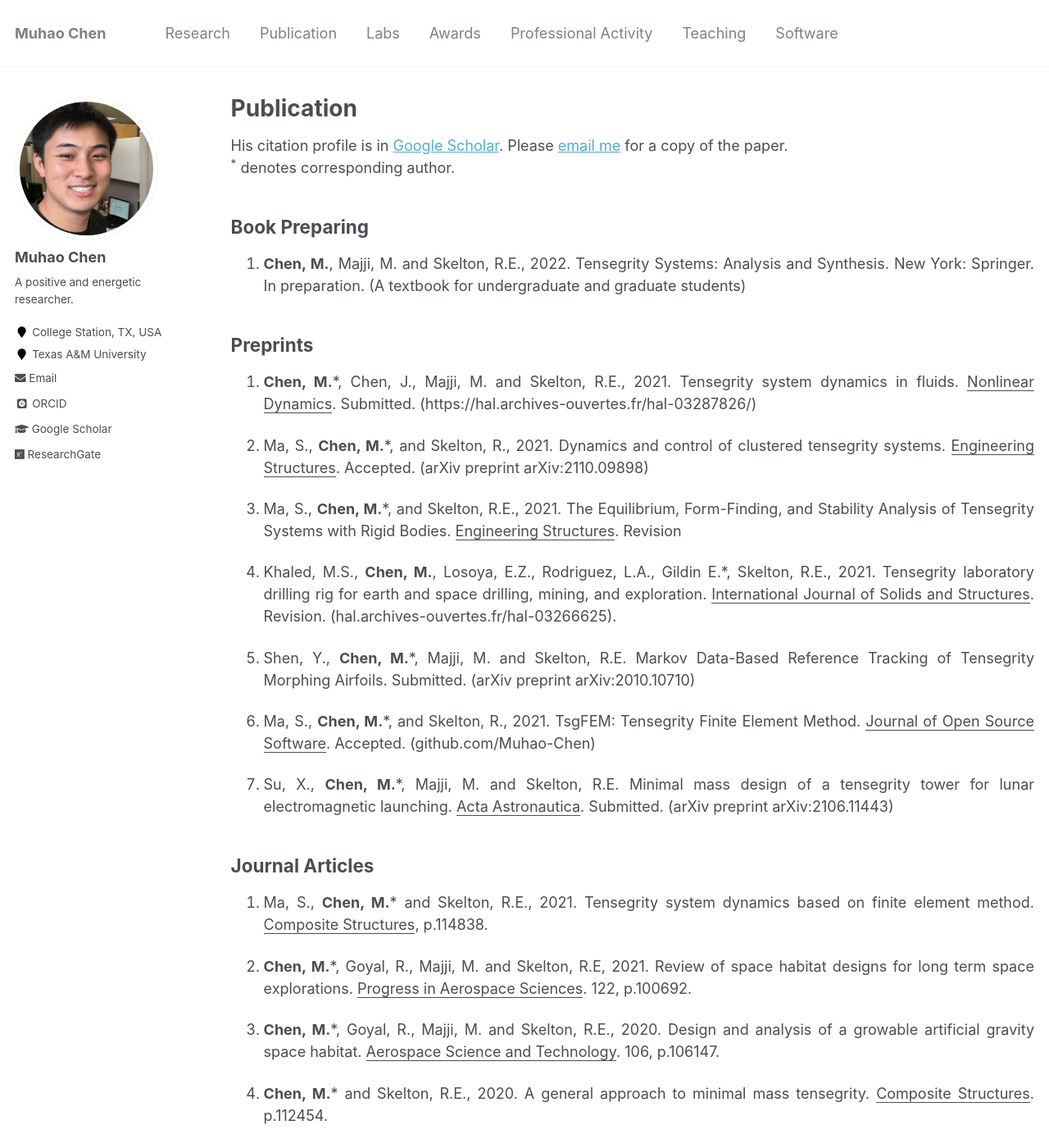
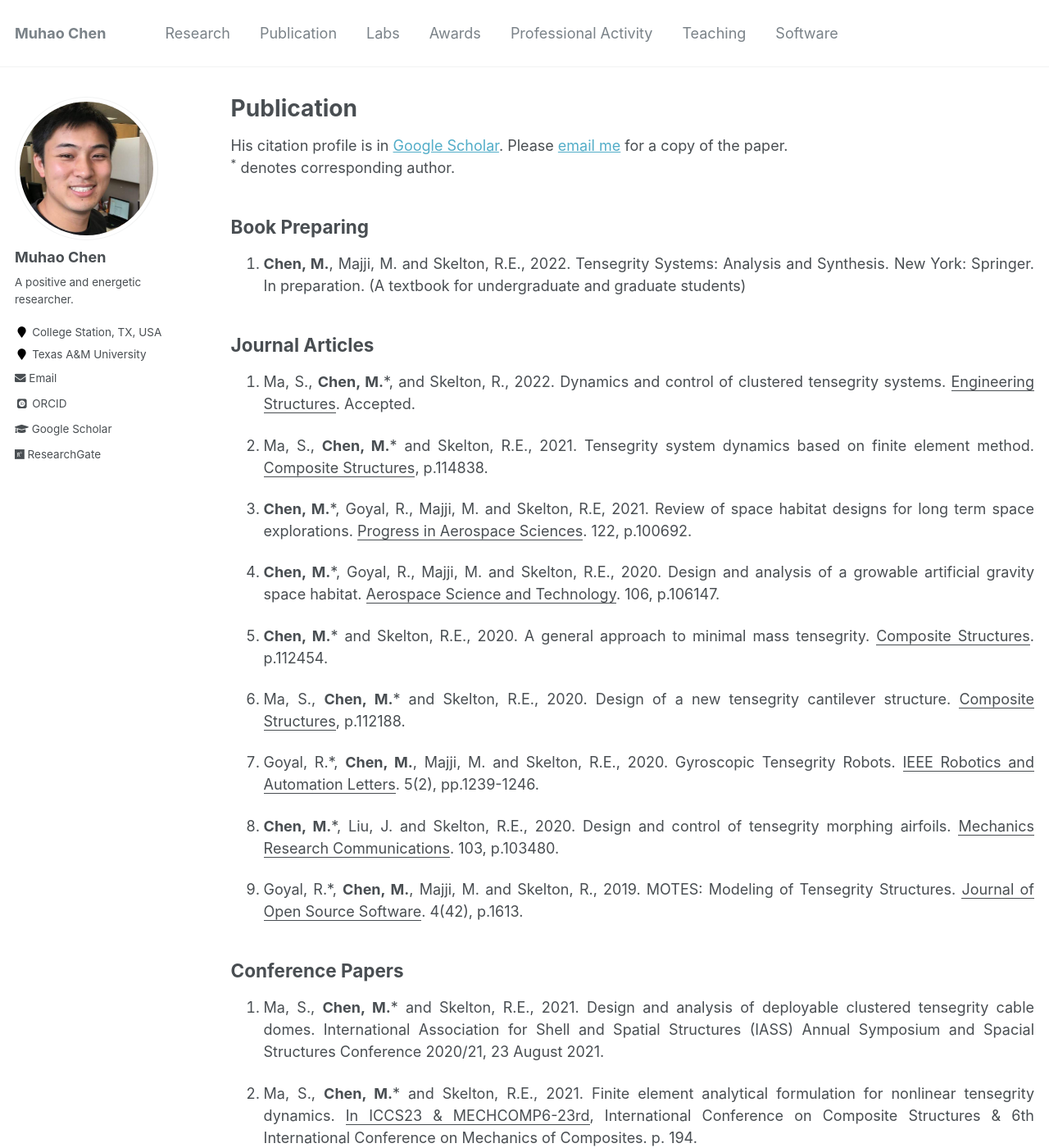
Before and after one commit to Muhao-Chen/muhao-chen.github.io, a Jekyll site: the page built from _pages/publication.md, in a window 1280 px wide and 1400 px high. Shown: the whole window at 82% size. Built offline with Jekyll 4.4.1, drawn with Linux system fonts in a browser that asks for light colours; some web fonts are replaced; some of the changed text lies outside the part shown.

Commit message:
Update publication.md

```diff
--- a/_pages/publication.md
+++ b/_pages/publication.md
@@ -15,22 +15,9 @@ His citation profile is in [Google Scholar](https://scholar.google.com/citations
 ## Book Preparing
 1. **Chen, M.**, Majji, M. and Skelton, R.E., 2022. Tensegrity Systems: Analysis and Synthesis. New York: Springer. In preparation. (A textbook for undergraduate and graduate students)
 
-## Preprints
-1. **Chen, M.***, Chen, J., Majji, M. and Skelton, R.E., 2021. Tensegrity system dynamics in fluids. <u>Nonlinear Dynamics</u>. Submitted. (https://hal.archives-ouvertes.fr/hal-03287826/)
+## Journal Articles
+1. Ma, S., **Chen, M.***, and Skelton, R., 2022. Dynamics and control of clustered tensegrity systems. <u>Engineering Structures</u>. Accepted.
 
-1. Ma, S., **Chen, M.***, and Skelton, R., 2021. Dynamics and control of clustered tensegrity systems. <u>Engineering Structures</u>. Accepted. (arXiv preprint arXiv:2110.09898)
-
-1. Ma, S., **Chen, M.***, and Skelton, R.E., 2021. The Equilibrium, Form-Finding, and Stability Analysis of Tensegrity Systems with Rigid Bodies. <u>Engineering Structures</u>. Revision
-
-1. Khaled, M.S., **Chen, M.**, Losoya, E.Z., Rodriguez, L.A., Gildin E.*, Skelton, R.E., 2021. Tensegrity laboratory drilling rig for earth and space drilling, mining, and exploration. <u>International Journal of Solids and Structures</u>. Revision. (hal.archives-ouvertes.fr/hal-03266625).
-
-1. Shen, Y., **Chen, M.***, Majji, M. and Skelton, R.E. Markov Data-Based Reference Tracking of Tensegrity Morphing Airfoils. Submitted. (arXiv preprint arXiv:2010.10710)
-
-1. Ma, S., **Chen, M.***, and Skelton, R., 2021. TsgFEM: Tensegrity Finite Element Method. <u>Journal of Open Source Software</u>. Accepted. (github.com/Muhao-Chen)
-
-1. Su, X., **Chen, M.***, Majji, M. and Skelton, R.E. Minimal mass design of a tensegrity tower for lunar electromagnetic launching. <u>Acta Astronautica</u>. Submitted. (arXiv preprint arXiv:2106.11443)
-
-## Journal Articles
 1. Ma, S., **Chen, M.*** and Skelton, R.E., 2021. Tensegrity system dynamics based on finite element method. <u>Composite Structures</u>, p.114838.
 
 1. **Chen, M.***, Goyal, R., Majji, M. and Skelton, R.E, 2021. Review of space habitat designs for long term space explorations. <u>Progress in Aerospace Sciences</u>. 122, p.100692.
@@ -60,6 +47,19 @@ His citation profile is in [Google Scholar](https://scholar.google.com/citations
 
 1. **Chen, M.***, Shen, Y., Goyal, R., Majji, M. and Skelton, R.E., 2018. Energy analysis of growth adaptable artificial gravity space habitat. <u>In 2018 AIAA SPACE and Astronautics Forum and Exposition</u>. p. 5109.
 
+## Submitted Papers
+1. **Chen, M.***, Chen, J., Majji, M. and Skelton, R.E., 2021. Tensegrity system dynamics in fluids. <u>Nonlinear Dynamics</u>. Submitted. (https://hal.archives-ouvertes.fr/hal-03287826/)
+
+1. Ma, S., **Chen, M.***, and Skelton, R.E., 2021. The Equilibrium, Form-Finding, and Stability Analysis of Tensegrity Systems with Rigid Bodies. <u>Engineering Structures</u>. Revision
+
+1. Khaled, M.S., **Chen, M.**, Losoya, E.Z., Rodriguez, L.A., Gildin E.*, Skelton, R.E., 2021. Tensegrity laboratory drilling rig for earth and space drilling, mining, and exploration. <u>International Journal of Solids and Structures</u>. Revision. (hal.archives-ouvertes.fr/hal-03266625).
+
+1. Shen, Y., **Chen, M.***, Majji, M. and Skelton, R.E. Markov Data-Based Reference Tracking of Tensegrity Morphing Airfoils. Submitted. (arXiv preprint arXiv:2010.10710)
+
+1. Ma, S., **Chen, M.***, and Skelton, R., 2022. TsgFEM: Tensegrity Finite Element Method. <u>Journal of Open Source Software</u>. Accepted. (github.com/Muhao-Chen)
+
+1. Su, X., **Chen, M.***, Majji, M. and Skelton, R.E. Minimal mass design of a tensegrity tower for lunar electromagnetic launching. <u>Acta Astronautica</u>. Submitted. (arXiv preprint arXiv:2106.11443)
+
 ## Patents
 1. Khaled, M., Srinivasan, S., **Chen, M.**, Rodriguez, L., Gildin, E., Skelton, R.E., Kincaid, E., Lopaz, T., Ezemba, J., Adeniran, A., Vattipalli, U., Toure, A. and Madi, A. Drilling and Extraction Automated System. U.S. Patent. Under review.
 
```
